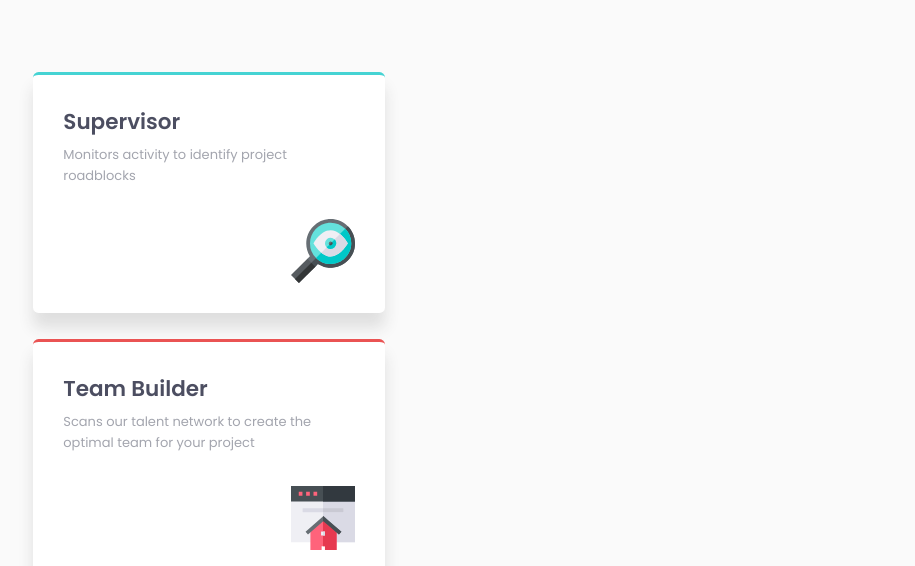
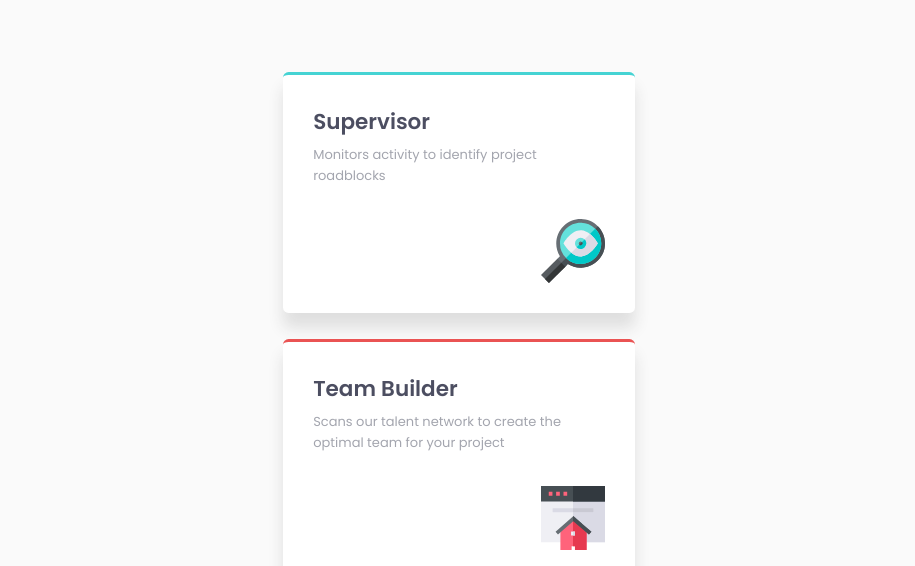
Before and after one commit to Valeri85/Four-card-feature-section, a website: page src/index.html in a window 1280 px wide. Shown: the part 234-800 px from the top of the page, without its empty margins (181-1096 px from the left). Drawn offline with nearby package versions, Linux system fonts and the light colour scheme; files that its build step writes are made by us from their sources; files whose address does not match are found by name.

Commit message:
Refactoring

```diff
--- a/src/sass/layout/_main.scss
+++ b/src/sass/layout/_main.scss
@@ -2,8 +2,9 @@
 @use '../helpers/mixins' as *;
 
 .main {
+	display: grid;
+	place-items: center;
 	@include desktop {
-		display: grid;
 		grid:
 			'supervisor builder calculator'
 			'supervisor karma calculator'
@@ -20,9 +21,6 @@
 		background-color: var(--very-light-gray);
 		border-radius: em(6);
 		box-shadow: 0 15px 15px 0 var(--shadow);
-		@include desktop {
-			place-self: center;
-		}
 		&--supervisor {
 			border-top: 3.5px solid var(--cyan);
 			@include desktop {
```
